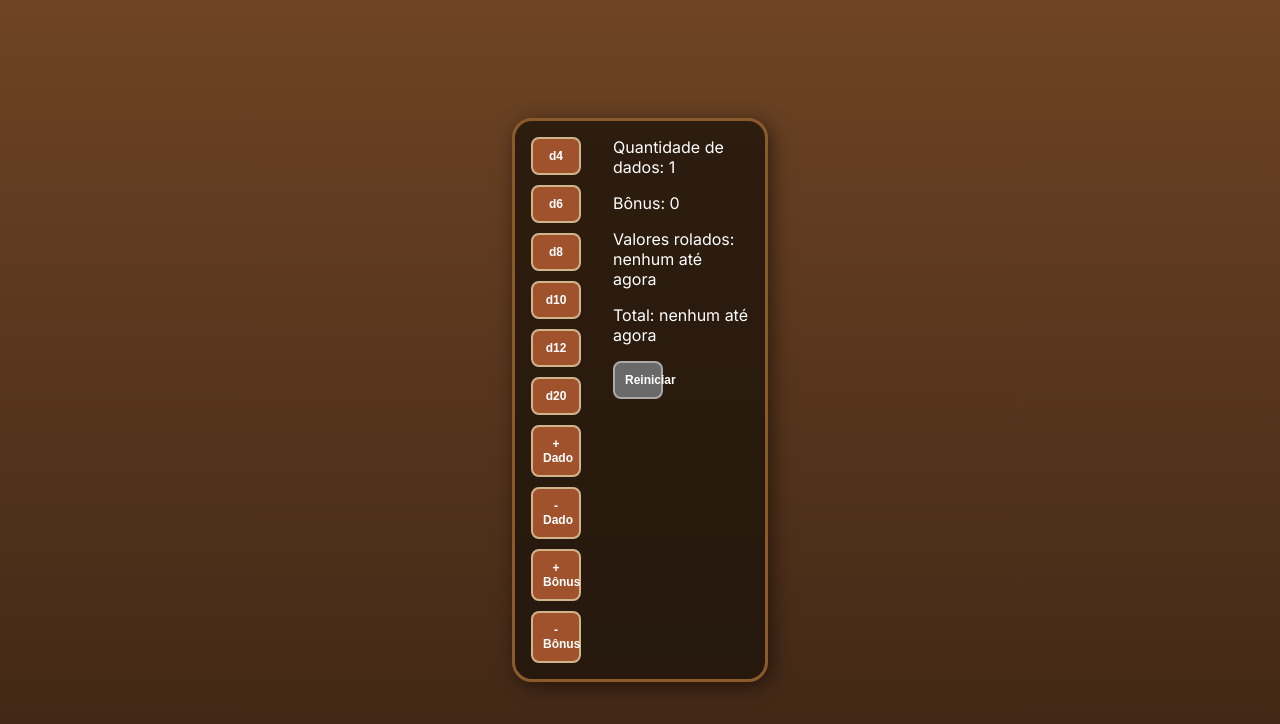
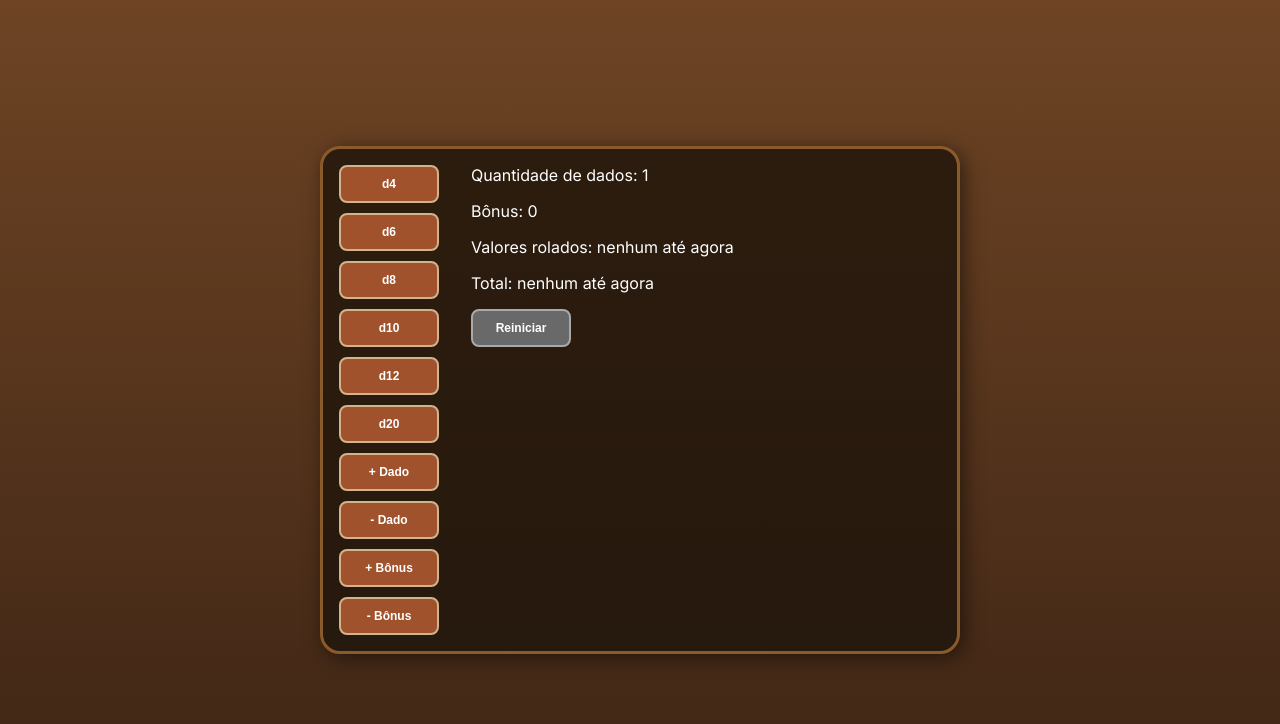
Before and after one commit to DHSilveira/Lancador-de-dados-pj-teste-2, a plain HTML site: page Lançador de dados, projeto-teste2.1/index.html in a window 1280 px wide. Drawn offline with Linux system fonts and the light colour scheme.

Commit message:
correção de caixa central e tamanho do botão

```diff
--- a/Lançador de dados, projeto-teste2.1/style.css
+++ b/Lançador de dados, projeto-teste2.1/style.css
@@ -29,7 +29,7 @@ body::before {
 }
 
 .container {
-    width: 20%;
+    width: 50%;
     display: flex;
     align-items: center;
     justify-content: space-between;
@@ -62,7 +62,7 @@ body::before {
     border-radius: 8px;
     background: #a0522d;
     padding: 10px;
-    width: 50px;
+    width: 100px;
     font-size: 12px;
     font-weight: 700;
     border: 2px solid #d2b48c;
```
